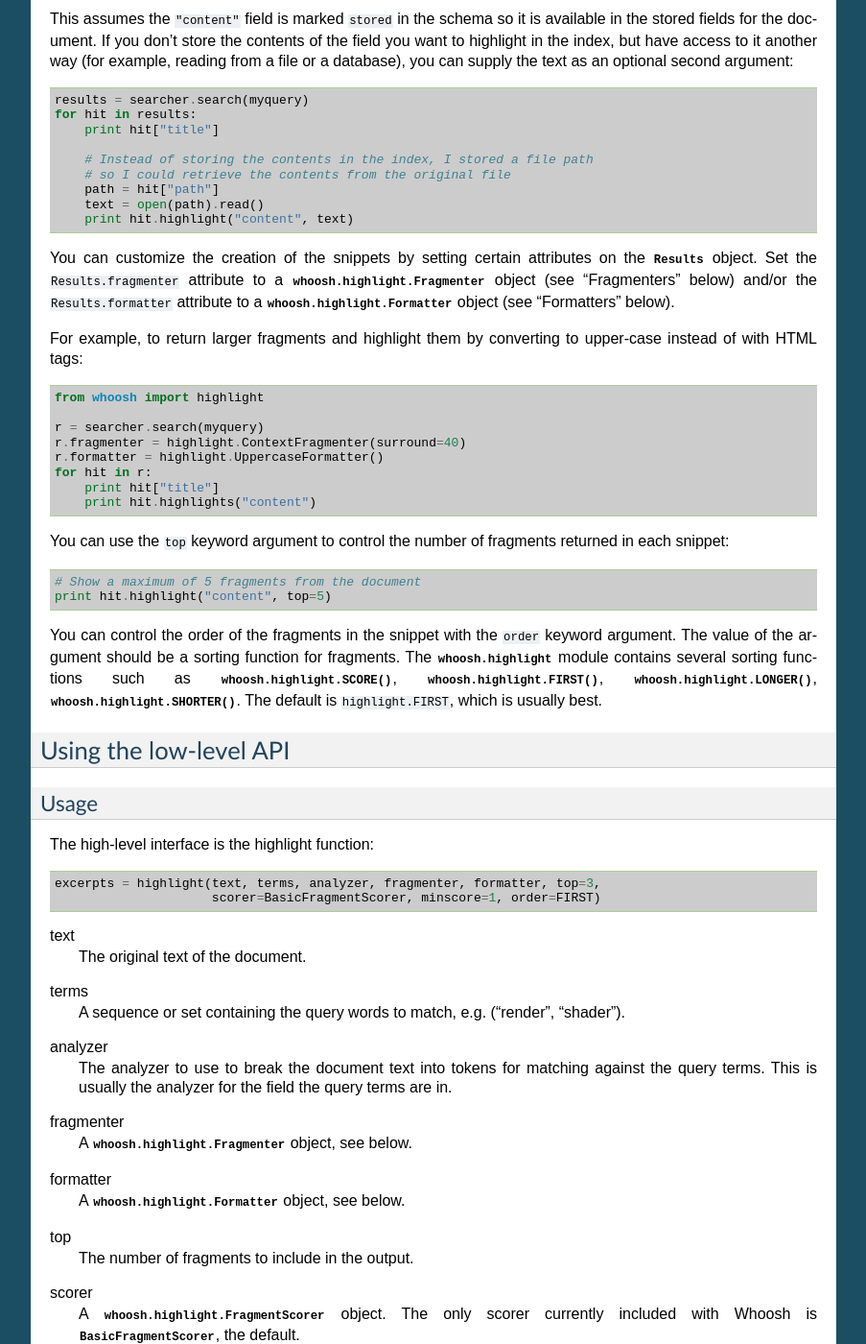
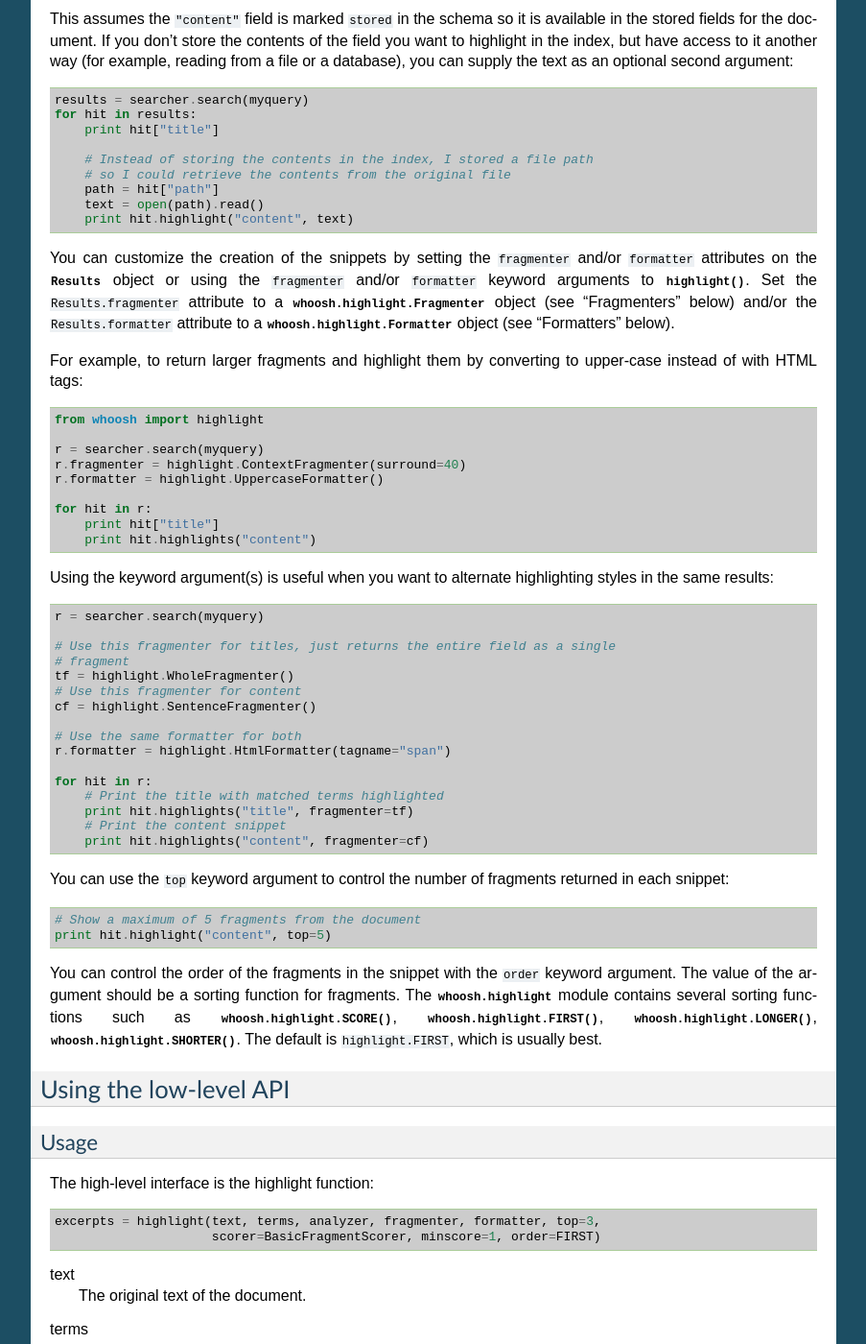
Before and after one commit to dex4er/whoosh, a Sphinx documentation site: the page built from docs/source/highlight.rst, in a window 1280 px wide and 1400 px high, scrolled down 710 px. Shown: the whole window at 96% size, without its empty margins (198-1101 px from the left). Built offline with Sphinx 7.4.7, drawn with Linux system fonts in a browser that asks for light colours; some of the changed text lies outside the part shown.

Commit message:
Added fragmenter and formatter keyword args to Hit.highlights(). Renamed NullFragmenter to WholeFragmenter.

```diff
--- a/docs/source/api/highlight.rst
+++ b/docs/source/api/highlight.rst
@@ -9,7 +9,7 @@ See :doc:`how to highlight terms in search results </highlight>`.
 Fragmenters
 ===========
 
-.. autoclass:: NullFragmenter
+.. autoclass:: WholeFragmenter
 .. autoclass:: SimpleFragmenter
 .. autoclass:: SentenceFragmenter
 .. autoclass:: ContextFragmenter
--- a/docs/source/highlight.rst
+++ b/docs/source/highlight.rst
@@ -60,11 +60,13 @@ an optional second argument::
         text = open(path).read()
         print hit.highlight("content", text)
 
-You can customize the creation of the snippets by setting certain attributes on
-the :class:`Results` object. Set the ``Results.fragmenter`` attribute to a
-:class:`whoosh.highlight.Fragmenter` object (see "Fragmenters" below) and/or
-the ``Results.formatter`` attribute to a :class:`whoosh.highlight.Formatter`
-object (see "Formatters" below).
+You can customize the creation of the snippets by setting the ``fragmenter``
+and/or ``formatter`` attributes on the :class:`Results` object or using the
+``fragmenter`` and/or ``formatter`` keyword arguments to
+:meth:`~whoosh.searching.Hit.highlight`. Set the ``Results.fragmenter``
+attribute to a :class:`whoosh.highlight.Fragmenter` object (see "Fragmenters"
+below) and/or the ``Results.formatter`` attribute to a
+:class:`whoosh.highlight.Formatter` object (see "Formatters" below).
 
 For example, to return larger fragments and highlight them by converting to
 upper-case instead of with HTML tags::
@@ -74,9 +76,30 @@ upper-case instead of with HTML tags::
     r = searcher.search(myquery)
     r.fragmenter = highlight.ContextFragmenter(surround=40)
     r.formatter = highlight.UppercaseFormatter()
+
     for hit in r:
         print hit["title"]
         print hit.highlights("content")
+
+Using the keyword argument(s) is useful when you want to alternate highlighting
+styles in the same results::
+
+    r = searcher.search(myquery)
+
+    # Use this fragmenter for titles, just returns the entire field as a single
+    # fragment
+    tf = highlight.WholeFragmenter()
+    # Use this fragmenter for content
+    cf = highlight.SentenceFragmenter()
+
+    # Use the same formatter for both
+    r.formatter = highlight.HtmlFormatter(tagname="span")
+
+    for hit in r:
+        # Print the title with matched terms highlighted
+        print hit.highlights("title", fragmenter=tf)
+        # Print the content snippet
+        print hit.highlights("content", fragmenter=cf)
 
 You can use the ``top`` keyword argument to control the number of fragments
 returned in each snippet::
@@ -186,9 +209,9 @@ Example
     analyzer = schema["title"].format.analyzer
 
     # Since we want to highlight the full title, not extract fragments,
-    # we'll use NullFragmenter. See the docs for the highlight module
+    # we'll use WholeFragmenter. See the docs for the highlight module
     # for which fragmenters are available.
-    fragmenter = highlight.NullFragmenter()
+    fragmenter = highlight.WholeFragmenter()
 
     # This object controls what the highlighted output looks like.
     # See the docs for its arguments.
@@ -212,7 +235,7 @@ objects.
 
 The available fragmenters are:
 
-NullFragmenter
+WholeFragmenter
     Returns the entire text as one "fragment". This can be useful if you
     are highlighting a short bit of text and don't need to fragment it.
 
```
Also changed, not shown: 3 other files.
